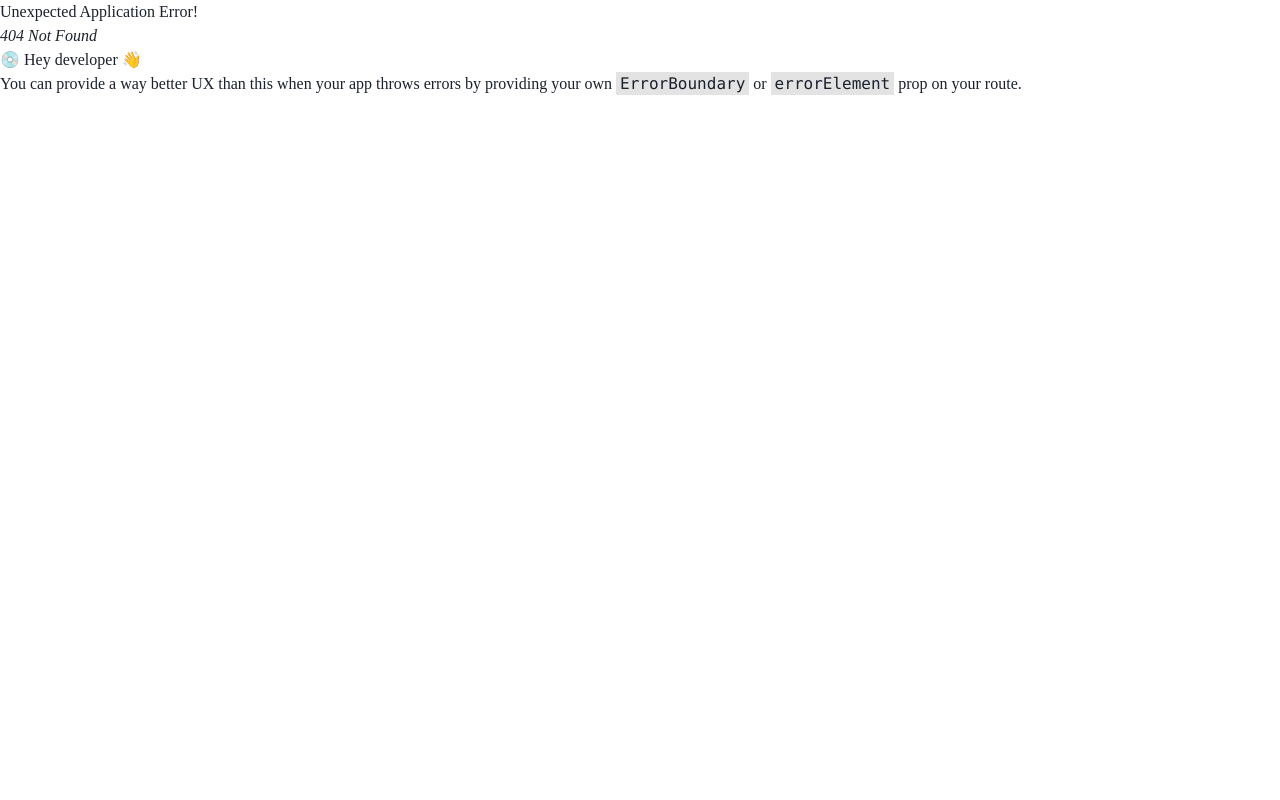
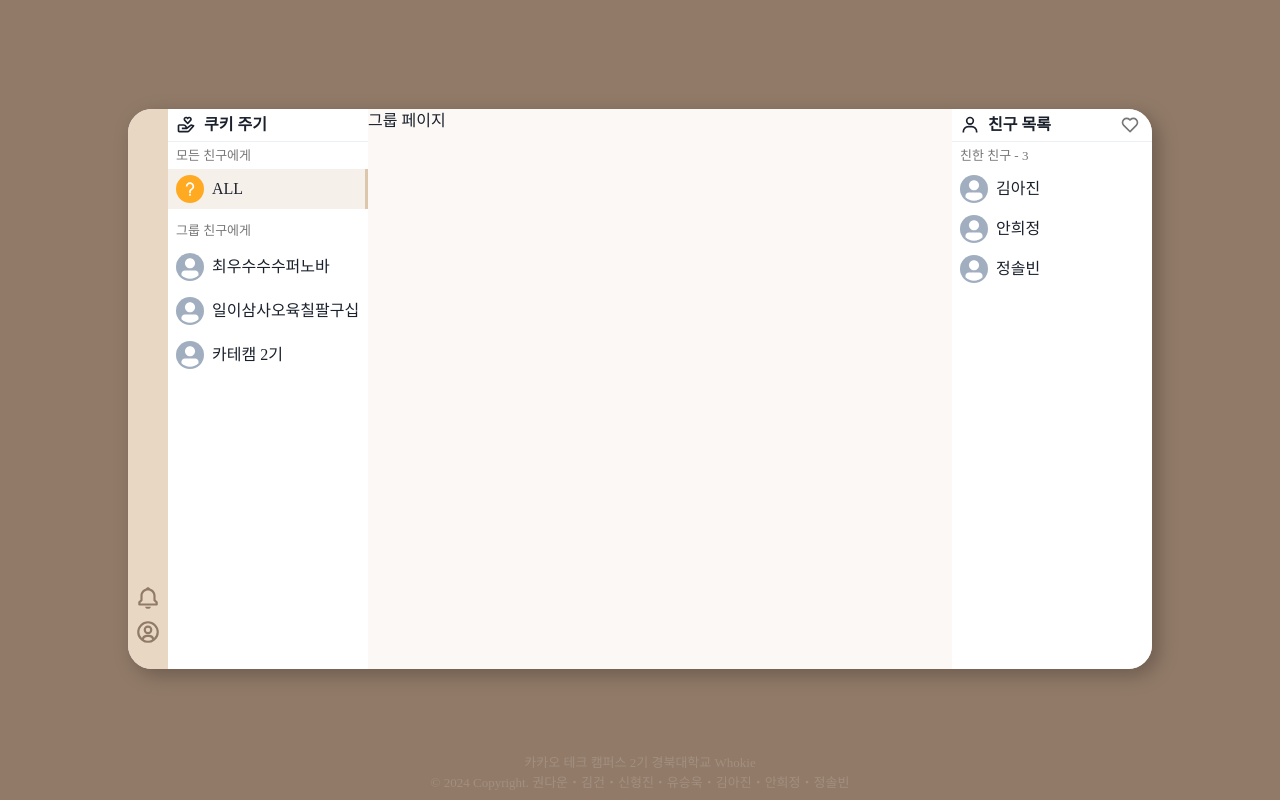
Before and after one commit to kakao-tech-campus-2nd-step3/Team6_FE, a React (Vite) app: page /grouppage in a window 1280 px wide. Before the commit this address had no page. Built offline with nearby package versions, Linux system fonts and the light colour scheme; a web font is replaced by a local one.

Commit message:
Feat: 그룹 페이지 레이아웃 설정

```diff
--- /dev/null
+++ b/src/pages/GroupPage/index.tsx
@@ -0,0 +1,3 @@
+export default function GroupPage() {
+  return <div>그룹 페이지</div>
+}
--- a/src/routes/index.tsx
+++ b/src/routes/index.tsx
@@ -2,6 +2,7 @@ import { RouterProvider, createBrowserRouter } from 'react-router-dom'
 
 import { MainLayout } from '@/components/features/Layout/MainLayout'
 import { ProfileQuestionLayout } from '@/components/features/Layout/ProfileQuestionLayout'
+import GroupPage from '@/pages/GroupPage'
 import MainPage from '@/pages/MainPage'
 import MyPage from '@/pages/MyPage'
 import ProfileQuestionPage from '@/pages/ProfileQuestionPage'
@@ -19,6 +20,10 @@ const router = createBrowserRouter([
         path: '/mypage',
         element: <MyPage />,
       },
+      {
+        path: '/grouppage',
+        element: <GroupPage />,
+      },
     ],
   },
   {
```
Also changed, not shown: src/pages/GroupPage/Management/index.tsx (added), src/pages/GroupPage/Navigate/index.tsx (added), src/pages/GroupPage/Profile/index.tsx (added).
